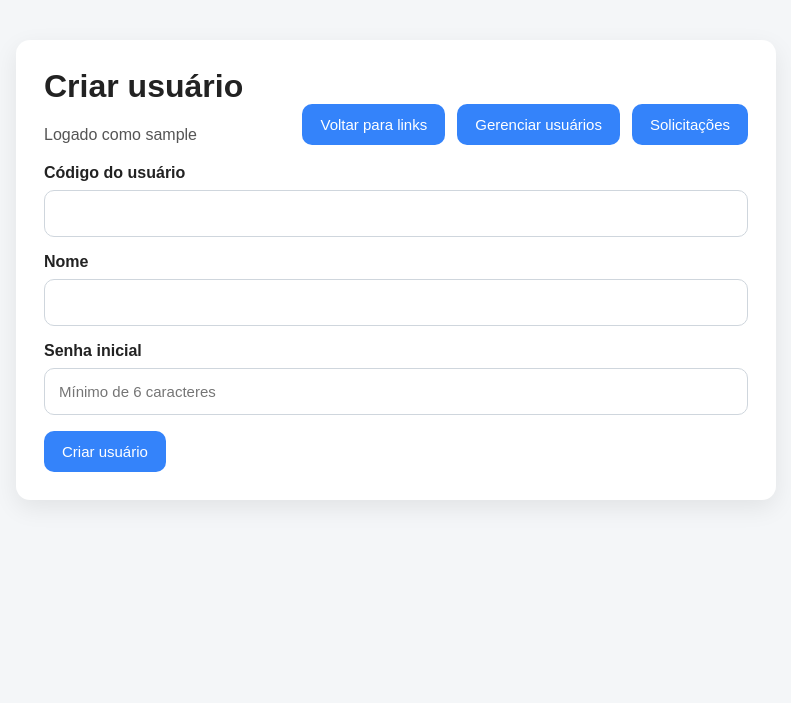
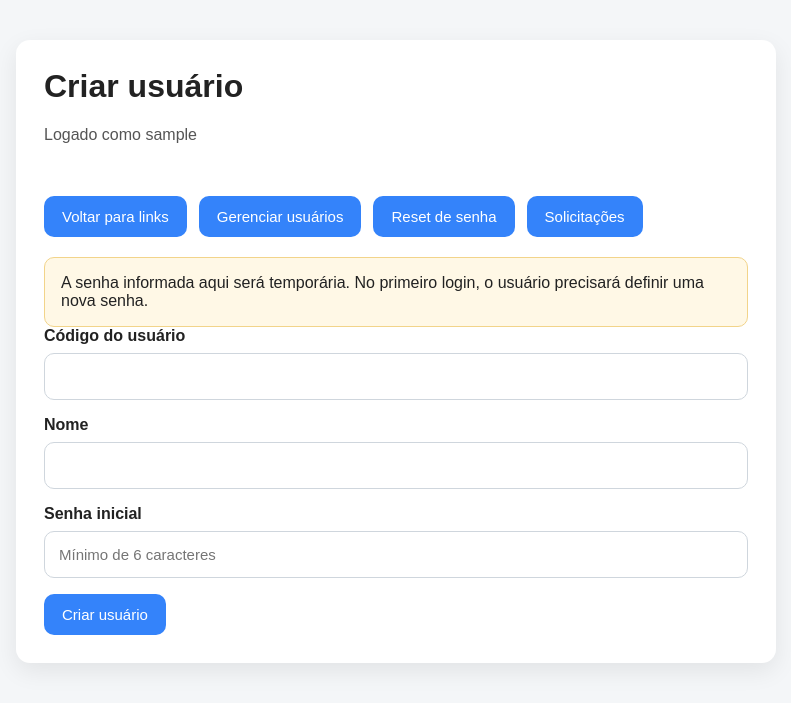
Before and after one commit to Cator197/afiliados-mvp, a Flask app: page /admin/usuarios/criar in a window 1280 px wide. Shown: the top 703 px of the page, without its empty margins (244-1035 px from the left). Run offline with Flask 3, Linux system fonts and the light colour scheme; the visitor is signed in with stand-in values (Sample User, id 1); parts of the project's set-up code (start-up, migrations or seed data) failed here and were passed over.

Commit message:
Explain first-login password change in admin create user page

```diff
--- a/templates/admin_criar_usuario.html
+++ b/templates/admin_criar_usuario.html
@@ -16,6 +16,7 @@
             <div class="actions">
                 <a class="btn" href="{{ url_for('admin_links') }}">Voltar para links</a>
                 <a class="btn" href="{{ url_for('admin_usuarios') }}">Gerenciar usuários</a>
+                <a class="btn" href="{{ url_for('admin_reset_senhas') }}">Reset de senha</a>
                 <a class="btn" href="{{ url_for('admin_solicitacoes') }}">Solicitações</a>
             </div>
         </div>
@@ -28,6 +29,10 @@
                 Status atual: {{ solicitacao.status }}
             </div>
         {% endif %}
+
+        <div class="message-box" style="background:#fff8e6;border-color:#f2d48a;">
+            A senha informada aqui será temporária. No primeiro login, o usuário precisará definir uma nova senha.
+        </div>
 
         {% if erro %}
             <div class="message-box" style="background:#fff3f3;border-color:#f0b7b7;">{{ erro }}</div>
```
